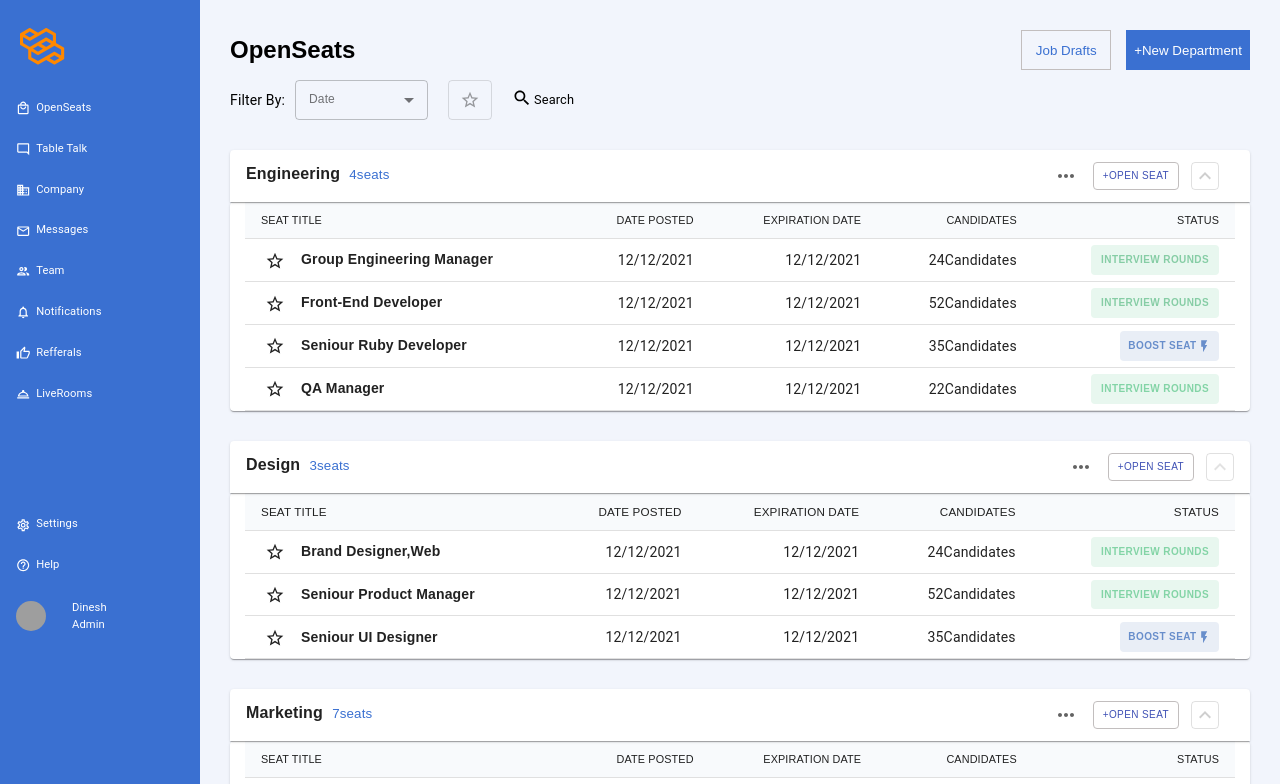
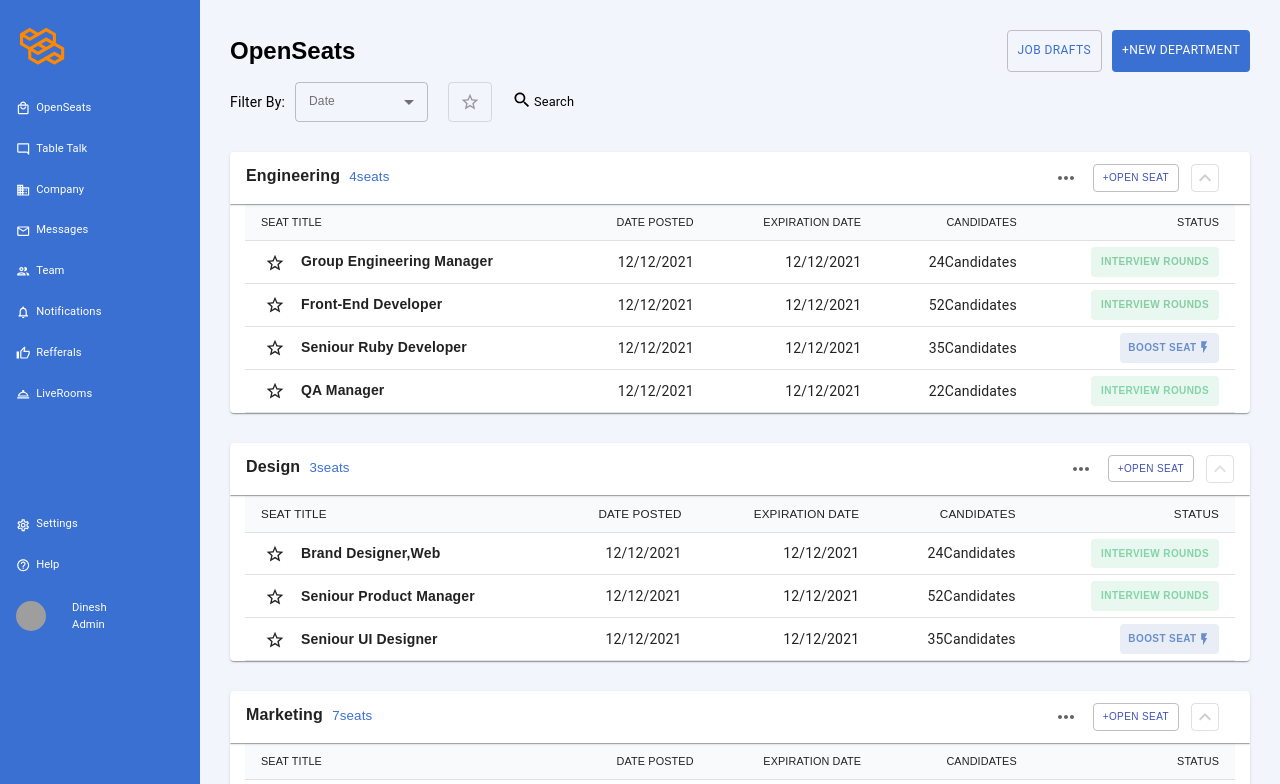
Before and after one commit to NagarajuAlladi/assessmenttwo, a Next.js app: page / in a window 1280 px wide. Shown: the top 784 px of the page. Built offline with nearby package versions, Linux system fonts and the light colour scheme; grey boxes are pictures that could not be loaded.

Commit message:
made some changes

```diff
--- a/Components/Navbar.js
+++ b/Components/Navbar.js
@@ -1,5 +1,6 @@
-import React from 'react'
-import styles from '../styles/Dashboard/Navbar.module.css'
+import { Button, Typography } from "@material-ui/core";
+import React from "react";
+import styles from "../styles/Dashboard/Navbar.module.css";
 
 function Navbar() {
   return (
@@ -8,11 +9,35 @@ function Navbar() {
         <h2>OpenSeats</h2>
       </div>
       <div className={styles.rightDiv}>
-                <button>Job Drafts</button>
-                <button className={styles.buttonTwo}>+New Department</button>
+        <Button
+          variant="contained"
+          variant="text"
+          size="small"
+          style={{
+            color: "rgb(58,112,209)",
+            padding: "10px 10px",
+            border: " 0.001rem solid rgb(194, 190, 190)",
+          }}
+        >
+          <Typography variant="caption">Job Drafts</Typography>
+        </Button>
+
+        <Button
+          variant="contained"
+          variant="text"
+          size="small"
+          style={{
+            marginLeft: "10px",
+            padding: "10px 10px",
+            color: "white",
+            backgroundColor: "rgb(58,112,209)",
+          }}
+        >
+          <Typography variant="caption"> +New Department</Typography>
+        </Button>
       </div>
     </div>
-    )
+  );
 }
 
-export default Navbar
+export default Navbar;
--- a/styles/Dashboard/Navbar.module.css
+++ b/styles/Dashboard/Navbar.module.css
@@ -9,7 +9,7 @@
 .rightDiv{
     display: flex;
 }
-.rightDiv button{
+/* .rightDiv button{
     width: 90px;
     height: 40px;
     padding: 8px;
@@ -27,7 +27,7 @@
     background-color: rgb(58,112,209);
     border: none;
     color: white;
-}
+} */
 @media only screen and (max-width: 600px) {
     .outerDiv{
 
```
Lines whose indentation alone changed are shown as unchanged.
